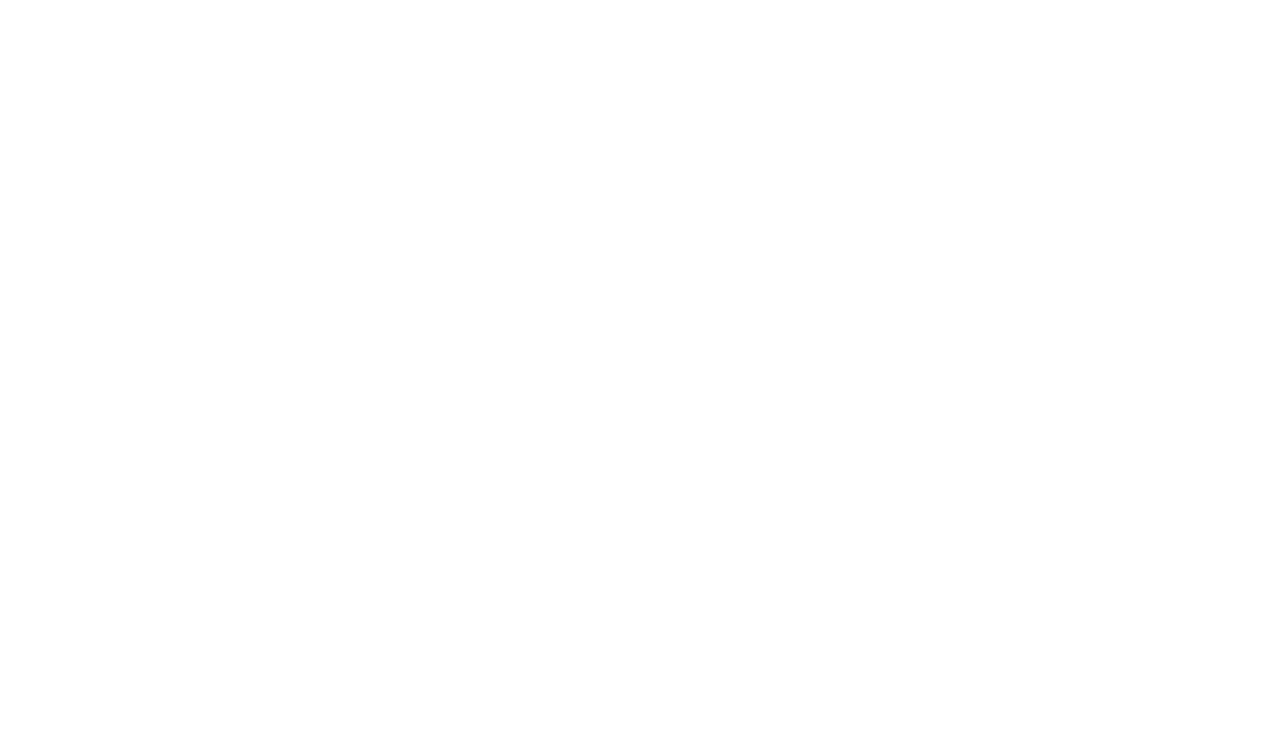
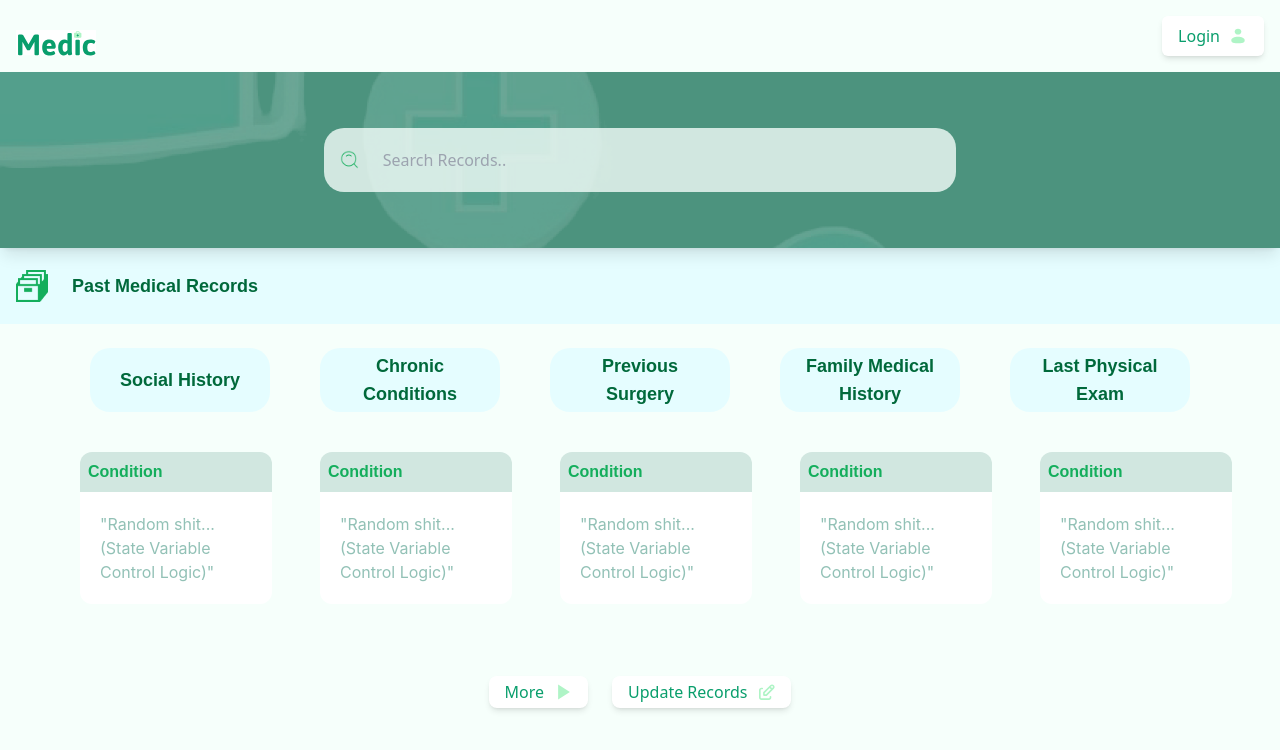
Before and after one commit to InternLay-HG/SMHackers, a React (Vite) app in the folder Frontend/: page /records in a window 1280 px wide. Before the commit this address had no page. Shown: the top 750 px of the page. Built offline with nearby package versions, Linux system fonts and the light colour scheme; a web font is replaced by a local one.

Commit message:
Fix routing

```diff
--- a/Frontend/src/App.jsx
+++ b/Frontend/src/App.jsx
@@ -1,4 +1,5 @@
 import { Home } from "./Pages/Home.jsx";
+import PrevRecords from "./Pages/PrevRecords.jsx";
 import { Signup } from "./Pages/signup.jsx"
 import { BrowserRouter, Routes, Route } from 'react-router-dom';
 
@@ -9,6 +10,7 @@
         <Routes>
         <Route path="/" element={<Home/>}></Route>
         <Route path='/signup' element={<Signup/>}></Route>
+        <Route path='/records' element={<PrevRecords/>}></Route>
         </Routes>
        </BrowserRouter>
 
--- a/Frontend/src/Pages/Home.jsx
+++ b/Frontend/src/Pages/Home.jsx
@@ -12,7 +12,8 @@
 import Chronic from '../images/Chronic.svg'
 import Allergies from '../images/Allergies.svg'
 import { Card } from "../components/card.jsx"
-import PrevRecords from "../components/PrevRecords.jsx"
+import PrevRecords from "./PrevRecords.jsx"
+import { Link } from "react-router-dom"
 
 
 
@@ -22,7 +23,7 @@
         <Header text={"Login"}></Header>
         <SearchBar text={"Search records, appointments ,insurance ..."} ></SearchBar>
         <div className="flex justify-evenly gap-5 sm:gap-0 px-10 py-8 sm:py-9 md:py-10 bg-[#F6FFFBC7] h-36 flex-wrap sm:flex-nowrap">
-          <Button color={"bg-[#E5FDFF]"} text={"Records"} image={Records} prop={"hidden"}></Button>
+          <Link to='/records'><Button color={"bg-[#E5FDFF]"} text={"Records"} image={Records} prop={"hidden"}></Button></Link>
           <Button color={"bg-[#FFF4FA]"} text={"Medications"} image={Medications} prop={"hidden"}></Button>
           <Button color={"bg-[#FFF7DD]"}text={"Appointments"} image={Appointments} prop={"hidden"}></Button>
           <Button color={"bg-[#E6F9E3]"}text={"Lab"} image={Lab} prop={"hidden"}></Button>
```
Also changed, not shown: Frontend/src/Pages/PrevRecords.jsx (renamed from Frontend/src/components/PrevRecords.jsx, +4 -4 lines).
